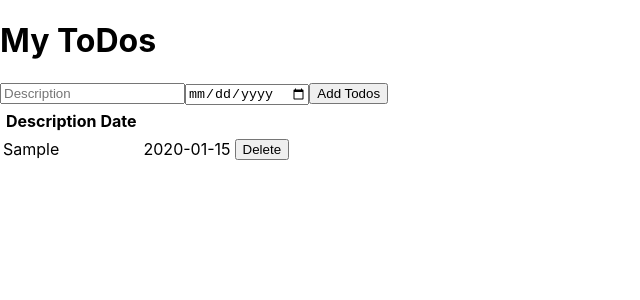
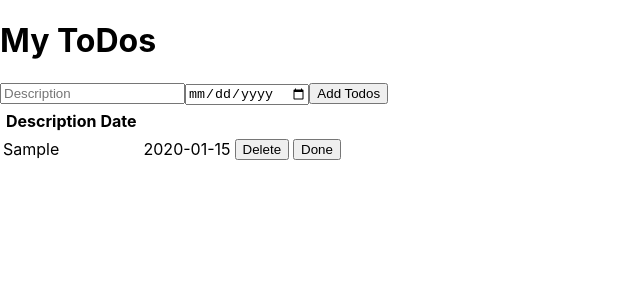
Before and after one commit to nancyinhelsinki/React-ToDoList, a React (Create React App) app: page / in a window 1280 px wide. Both pictures are taken after typing "Sample", "2020-01-15" into the empty fields and a click on the button "Add Todos". Shown: the top 300 px of the page, without its empty margins (0-640 px from the left). Built offline with nearby package versions, Linux system fonts and the light colour scheme.

Commit message:
add done button

```diff
--- a/src/components/ToDoListWithDelete.js
+++ b/src/components/ToDoListWithDelete.js
@@ -60,6 +60,9 @@ export default function ToDoListWithDelete() {
                   Delete
                 </button>
               </td>
+              <td>
+                <button onClick={(event) => {}}>Done</button>
+              </td>
             </tr>
           ))}
         </tbody>
```
